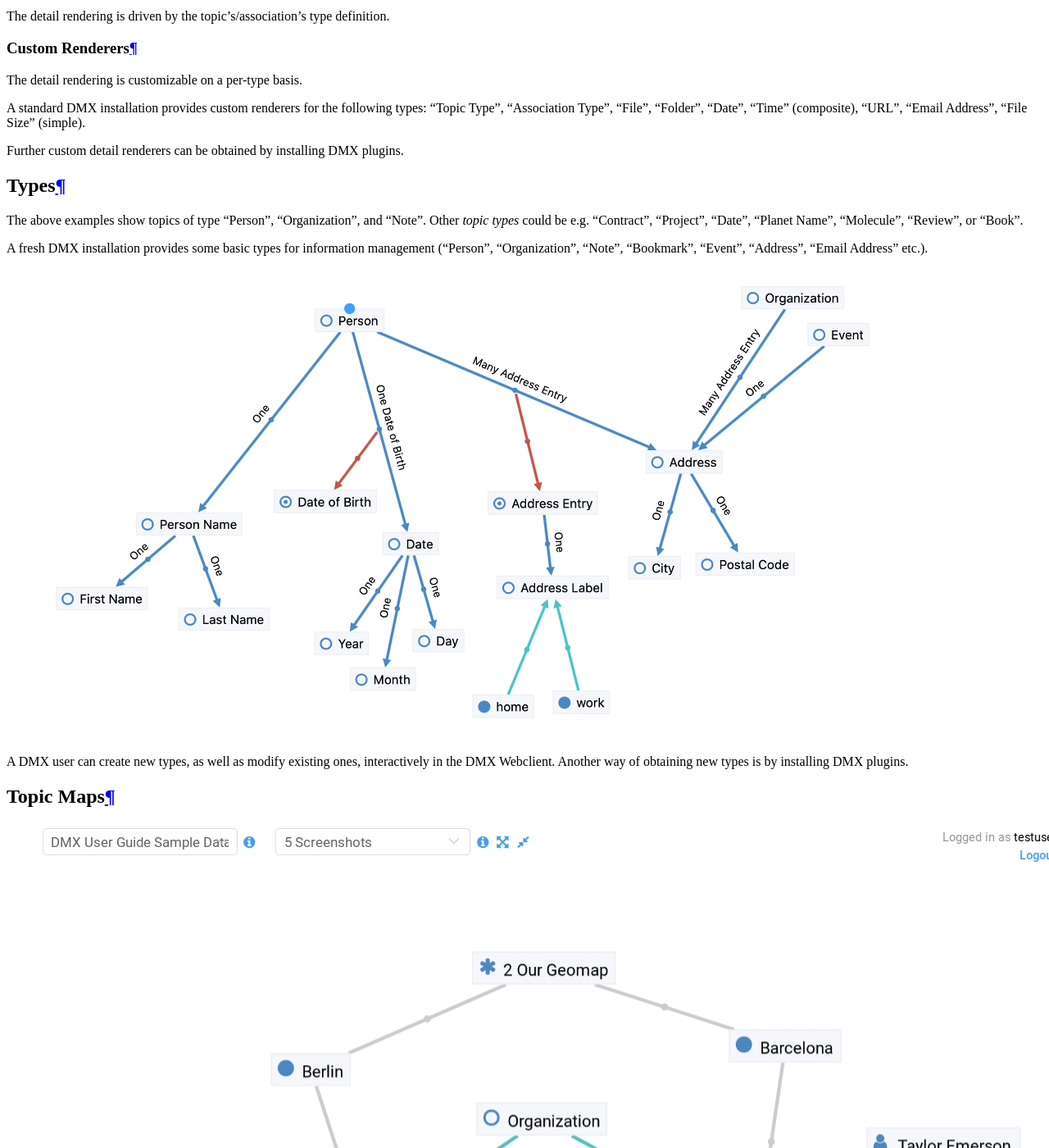
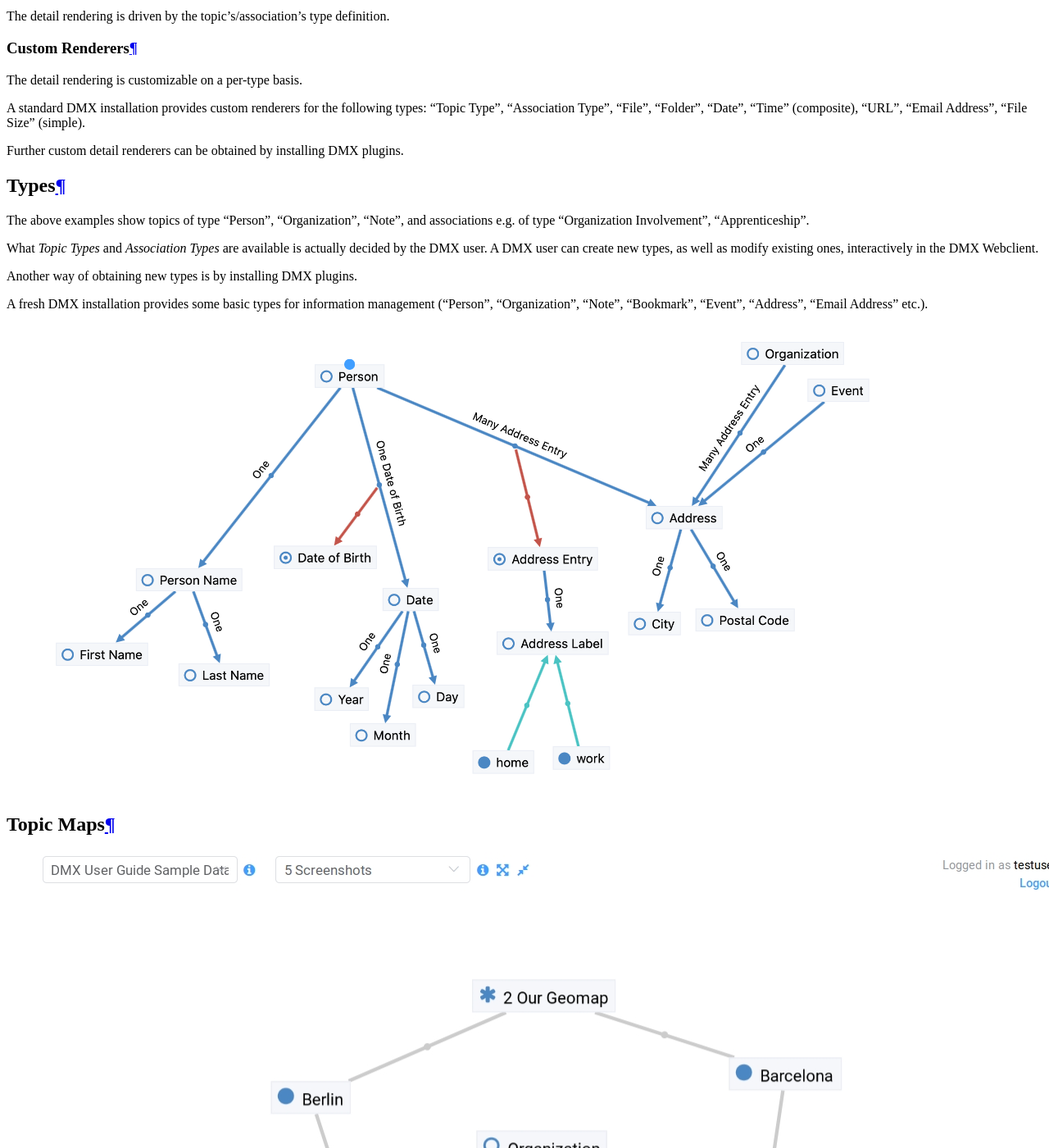
Before and after one commit to dmx-systems/dmx-documentation, a Sphinx documentation site: the page built from docs/intro.rst, in a window 1280 px wide and 1400 px high, scrolled down 4474 px. Shown: the whole window at 82% size. Built offline with Sphinx 7.4.7 and the Read the Docs theme 2.0.0, drawn with Linux system fonts in a browser that asks for light colours.

Commit message:
Revise chapter "Types"

```diff
--- a/docs/intro.rst
+++ b/docs/intro.rst
@@ -141,13 +141,15 @@
 Types
 *****
 
-The above examples show topics of type "Person", "Organization", and "Note". Other *topic types* could be e.g. "Contract", "Project", "Date", "Planet Name", "Molecule", "Review", or "Book".
+The above examples show topics of type "Person", "Organization", "Note", and associations e.g. of type "Organization Involvement", "Apprenticeship".
+
+What *Topic Types* and *Association Types* are available is actually decided by the DMX user. A DMX user can create new types, as well as modify existing ones, interactively in the DMX Webclient.
+
+Another way of obtaining new types is by installing DMX plugins.
 
 A fresh DMX installation provides some basic types for information management ("Person", "Organization", "Note", "Bookmark", "Event", "Address", "Email Address" etc.).
 
 .. figure:: _static/person-model.png
-
-A DMX user can create new types, as well as modify existing ones, interactively in the DMX Webclient. Another way of obtaining new types is by installing DMX plugins.
 
 **********
 Topic Maps
```
